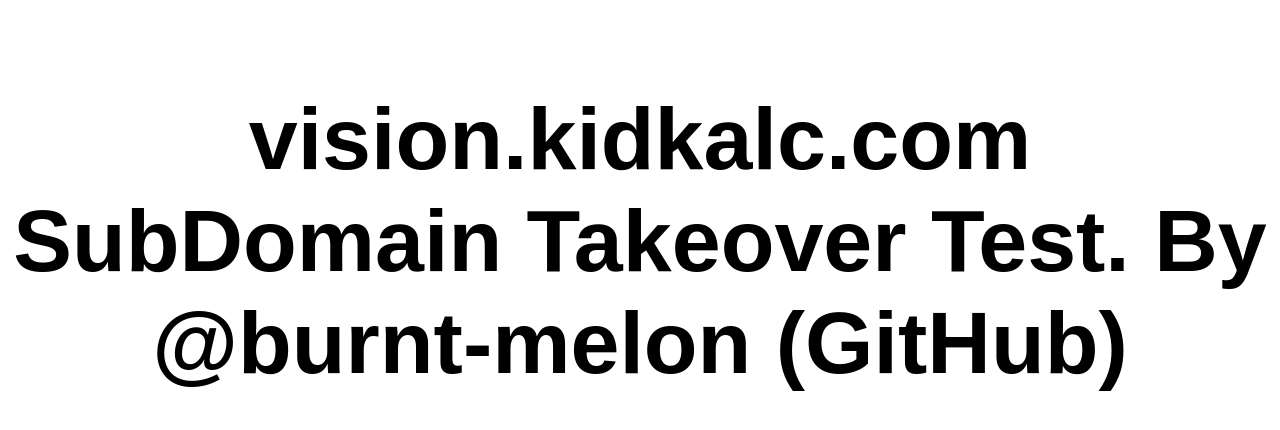
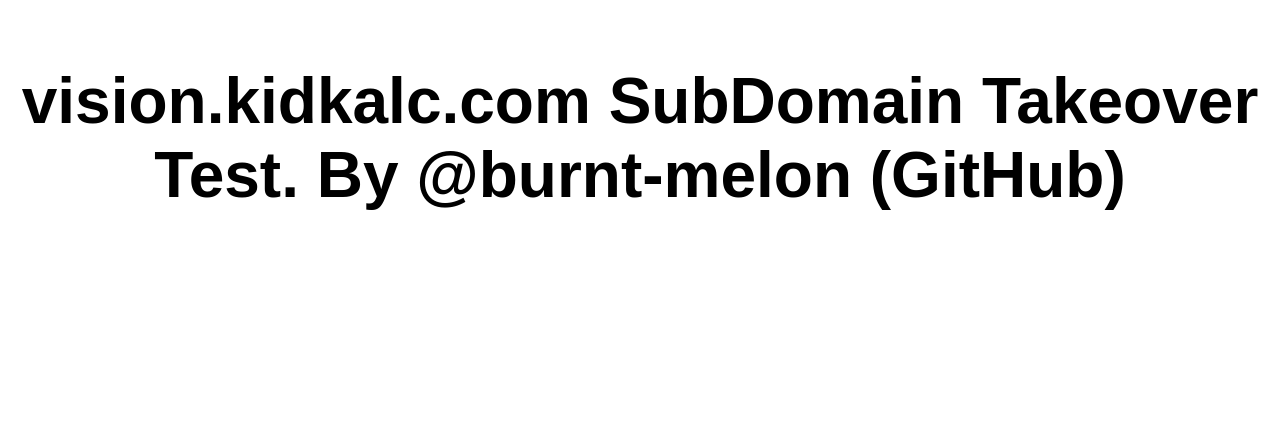
Before and after one commit to burnt-melon/kidkalc-subdomain-takeover-test, a plain HTML site: page index.html in a window 1280 px wide. Drawn offline with Linux system fonts and the light colour scheme.

Commit message:
Update index.html

```diff
--- a/index.html
+++ b/index.html
@@ -1,7 +1,7 @@
 <!DOCTYPE html>
 <html>
   <body>
-    <p style="text-align: center; font-size: 550%; font-family: Arial; font-weight: bold;">
+    <p style="text-align: center; font-size: 400%; font-family: Arial; font-weight: bold;">
       vision.kidkalc.com SubDomain Takeover Test.
       By @burnt-melon (GitHub)
     </p>
```
